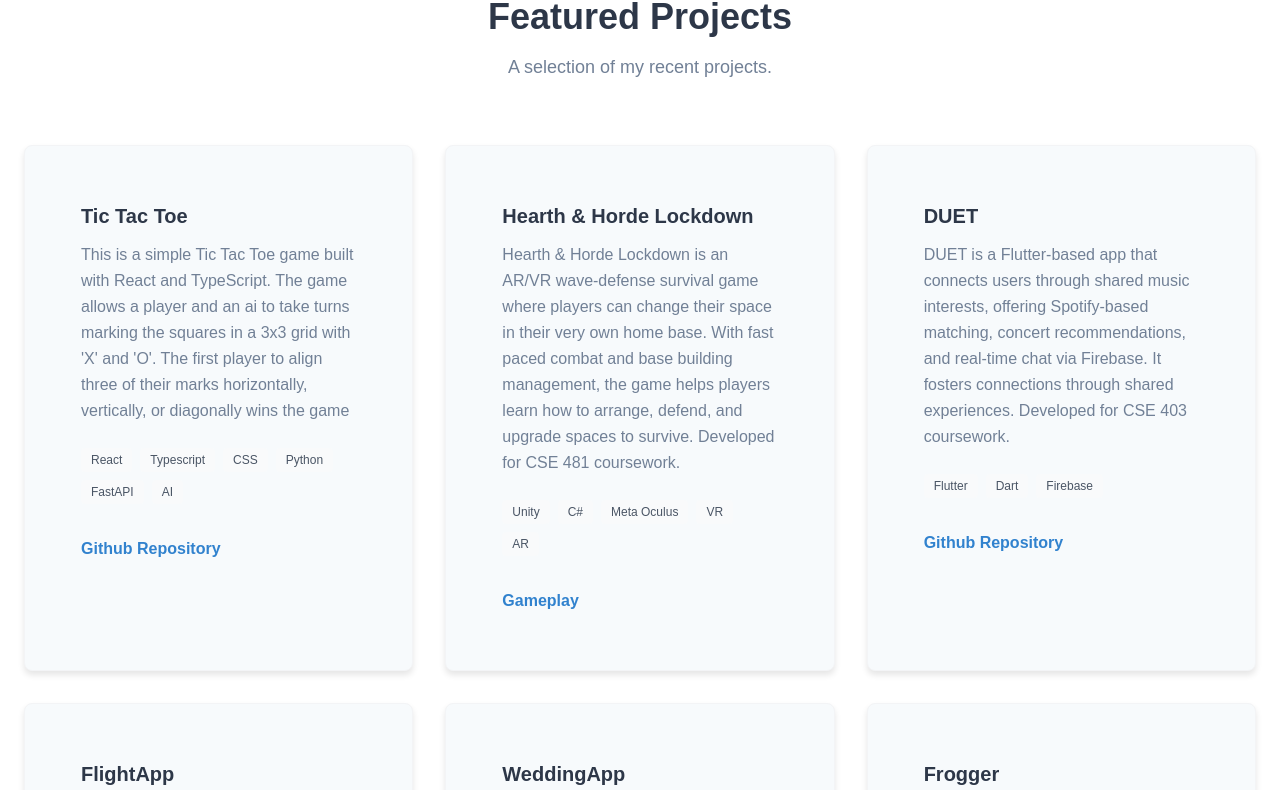
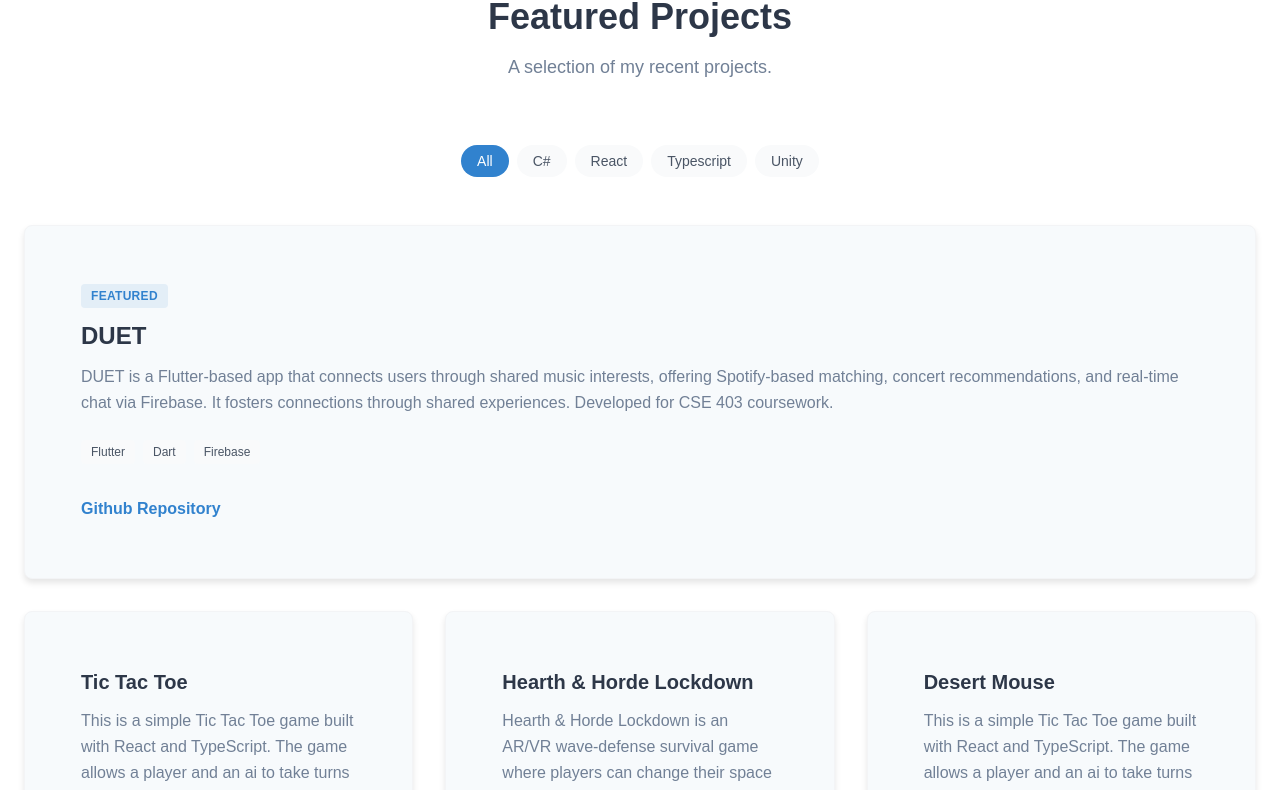
Before and after one commit to ramon-rcp/ramonrcp.portfolio, a React app: page / in a window 1280 px wide. Shown: the part 792-1582 px from the top of the page. Built offline with nearby package versions, Linux system fonts and the light colour scheme; some icons are missing.

Commit message:
update project list

```diff
--- a/src/Projects.tsx
+++ b/src/Projects.tsx
@@ -1,11 +1,24 @@
 import React, { Component } from 'react';
 import "./global.css"
 
-export class Projects extends Component<{}, {}> {
+type Project = {
+    title: string;
+    description: string;
+    link: string;
+    linkText: string;
+    skills: string[];
+    featured?: boolean;
+};
+
+type ProjectsState = {
+    selectedSkill: string | null;
+};
+
+export class Projects extends Component<{}, ProjectsState> {
     constructor(props: {}) {
         super(props);
         this.state = {
-            show: "about"
+            selectedSkill: null
         };
     }
 
@@ -17,18 +30,50 @@ export class Projects extends Component<{}, {}> {
                         <h2 className="text-3xl lg:text-4xl font-bold mb-4 text-[#2d3748]">Featured Projects</h2>
                         <p className="text-[#718096] max-w-2xl mx-auto text-lg">A selection of my recent projects.</p>
                     </div>
+                    {this.renderFilterBar()}
+                    {this.state.selectedSkill === null && this.renderFeaturedProject()}
                     {this.renderProjectList()}
                 </div>
           </section>
         );
     }
 
-    renderProjectList = (): React.ReactElement => {
-        const projList: React.ReactElement[] = projectsData.map((project, index) => {
+    getAllSkills = (): string[] => {
+        const counts = new Map<string, number>();
+        projectsData.forEach((project) => (project.skills || []).forEach((skill) => counts.set(skill, (counts.get(skill) || 0) + 1)));
+        return Array.from(counts.entries())
+            .filter((entry) => entry[1] >= 2)
+            .map((entry) => entry[0])
+            .sort();
+    }
+
+    renderFilterBar = (): React.ReactElement => {
+        const pillClass = (active: boolean) =>
+            `px-4 py-1.5 rounded-full text-sm font-medium transition-colors ${active ? "bg-[#3182ce] text-white" : "bg-gray-50 text-gray-600 hover:bg-gray-100"}`;
         return (
-                <div key={index} className="project-card bg-white border border-gray-100 rounded-xl overflow-hidden shadow-sm flex flex-col">
+            <div className="flex flex-wrap justify-center gap-2 mb-12">
+                <button className={pillClass(this.state.selectedSkill === null)} onClick={() => this.setState({ selectedSkill: null })}>
+                    All
+                </button>
+                {this.getAllSkills().map((skill) => (
+                    <button key={skill} className={pillClass(this.state.selectedSkill === skill)} onClick={() => this.setState({ selectedSkill: skill })}>
+                        {skill}
+                    </button>
+                ))}
+            </div>
+        );
+    }
+
+    renderProjectCard = (project: Project, index: number, featured?: boolean): React.ReactElement => {
+        return (
+            <div key={index} className={`project-card bg-white border border-gray-100 rounded-xl overflow-hidden shadow-sm flex flex-col ${featured ? "border-[#3182ce]/30 shadow-md" : ""}`}>
                 <div className="p-8 flex-grow">
-                        <h3 className="text-xl font-bold mb-3 text-[#2d3748]">{project.title}</h3>
+                    {featured && (
+                        <span className="inline-block mb-3 px-2.5 py-1 bg-[#3182ce]/10 text-[#3182ce] text-xs font-bold uppercase tracking-wide rounded">
+                            Featured
+                        </span>
+                    )}
+                    <h3 className={`font-bold mb-3 text-[#2d3748] ${featured ? "text-2xl" : "text-xl"}`}>{project.title}</h3>
                     <p className="text-[#718096] mb-6 line-clamp-none leading-relaxed">{project.description}</p>
                     {this.renderSkillsList(project.skills || [])}
                     <a href={project.link} className="inline-flex items-center text-[#3182ce] font-bold hover:underline">
@@ -38,9 +83,28 @@ export class Projects extends Component<{}, {}> {
                 </div>
             </div>
         );
-        })
+    }
+
+    renderFeaturedProject = (): React.ReactElement | null => {
+        const featuredIndex = projectsData.findIndex((project) => project.featured);
+        if (featuredIndex === -1) {
+            return null;
+        }
+        return (
+            <div className="mb-8">
+                {this.renderProjectCard(projectsData[featuredIndex], featuredIndex, true)}
+            </div>
+        );
+    }
+
+    renderProjectList = (): React.ReactElement => {
+        const selectedSkill = this.state.selectedSkill;
+        const visibleProjects = projectsData
+            .map((project, index) => ({ project, index }))
+            .filter((entry) => (selectedSkill === null ? !entry.project.featured : (entry.project.skills || []).includes(selectedSkill)));
+
         return <div className="grid grid-cols-1 md:grid-cols-2 lg:grid-cols-3 gap-8">
-            {projList}
+            {visibleProjects.map((entry) => this.renderProjectCard(entry.project, entry.index))}
         </div>
     }
 
@@ -58,7 +122,7 @@ export class Projects extends Component<{}, {}> {
 }
 
 
-const projectsData = [
+const projectsData: Project[] = [
     {
         title: "Tic Tac Toe",
         description: "This is a simple Tic Tac Toe game built with React and TypeScript. The game allows a player and an ai to take turns marking the squares in a 3x3 grid with 'X' and 'O'. The first player to align three of their marks horizontally, vertically, or diagonally wins the game",
@@ -74,11 +138,19 @@ const projectsData = [
         skills: ["Unity", "C#", "Meta Oculus", "VR", "AR"]
     },
     {
+        title: "Desert Mouse",
+        description: "This is a simple Tic Tac Toe game built with React and TypeScript. The game allows a player and an ai to take turns marking the squares in a 3x3 grid with 'X' and 'O'. The first player to align three of their marks horizontally, vertically, or diagonally wins the game",
+        link: "https://github.com/ramon-rcp/tictactoe",
+        linkText: "View Game",
+        skills: ["Unity", "C#", "Claude Code"]
+    },
+    {
         title: "DUET",
         description: "DUET is a Flutter-based app that connects users through shared music interests, offering Spotify-based matching, concert recommendations, and real-time chat via Firebase. It fosters connections through shared experiences. Developed for CSE 403 coursework.",
         link: "https://github.com/ramon-rcp/DUET",
         linkText: "Github Repository",
-        skills: ["Flutter", "Dart", "Firebase"]
+        skills: ["Flutter", "Dart", "Firebase"],
+        featured: true
     },
     {
         title: "FlightApp",
@@ -101,11 +173,4 @@ const projectsData = [
         linkText: "Github Repository",
         skills: ["SystemVerilog", "FPGA"]
     },
-    {
-        title: "Viking Axe",
-        description: "Weathered viking-style axe with engraved design on the blade, leather grip, wooden handle, and an engraved rune on the handle. Made with Maya and Substance Painter.",
-        link: "https://sketchfab.com/3d-models/viking-axe-56c388492b71441f844ef3a3e2ca5642",
-        linkText: "Sketchfab Model",
-        skills: ["Blender", "Maya", "Substance Painter"]
-    },
 ]
```
Lines whose indentation alone changed are shown as unchanged.
